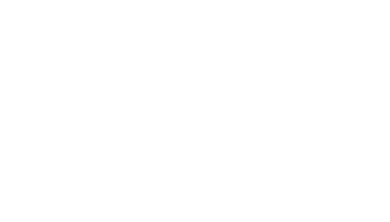
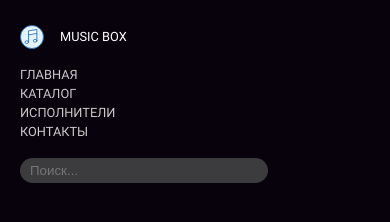
Before and after one commit to valynka/layout-designer-project-56, a website: page src/index.html in a window 390 px wide. Drawn offline with Linux system fonts and the light colour scheme.

Commit message:
added header

```diff
--- a/src/index.html
+++ b/src/index.html
@@ -4,9 +4,24 @@
     <meta charset="UTF-8">
     <meta http-equiv="X-UA-Compatible" content="IE=edge">
     <meta name="viewport" content="width=device-width, initial-scale=1.0">
+    <link rel="stylesheet" href="css/app.css">
     <title>layout-designer-project-56 valinka</title>
 </head>
 <body>
-
+    <header class="flex">
+        <div class="logo flex">
+            <img src="images/logo.svg" alt="music box logo">
+            <a href="#" >Music Box</a>
+        </div>
+        <div class="links flex">
+            <a href="#">Главная</a>
+            <a href="#">Каталог</a>
+            <a href="#">Исполнители</a>
+            <a href="#">Контакты</a>
+        </div>
+        <div class="search flex">
+            <input type="text" name="search" placeholder="Поиск...">
+        </div>
+    </header>
 </body>
 </html>
--- a/src/scss/_general.scss
+++ b/src/scss/_general.scss
@@ -10,18 +10,57 @@
   src: url(../fonts/Roboto/Roboto-Bold.ttf);
 }
 
+@mixin reset {
+  margin: 0;
+  padding: 0;
+}
+
+@mixin content-position-center {
+  margin: 0 auto;
+}
+
+@mixin container {
+  @include content-position-center;
+
+  max-width: calc(100% - 40px);
+
+  @media (min-width: 1240px) {
+    max-width: 1200px;
+  }
+}
+
 h1 {
   font: bold 60px/90px Roboto, sans-serif;
   text-transform: uppercase;
+
+  @media (max-width: $max-width) {
+      font-size: 30px;
+      line-height: 45px;
+  }
 }
 
 h2 {
   font: bold 38px/57px Roboto, sans-serif;
   text-transform: uppercase;
+
+  @media (max-width: $max-width) {
+      font-size: 18px;
+      line-height: 27px;
+  }
 }
 
 body {
+  @include reset;
+
   font: 18px/1.5 Roboto, sans-serif;
   background: $black;
   color: $dark-grey;
 }
+
+.container {
+  @include container;
+}
+
+.flex {
+  display: flex;
+}
--- a/src/scss/_variables.scss
+++ b/src/scss/_variables.scss
@@ -1,8 +1,20 @@
 $black: #08020D;
 $grey: #E0E0E0;
 $dark-grey: #CACACA;
+$very-dark-grey: #757575;
 $dark: #3C3B3D;
 $green: #34C176;
 $orange: #F89202;
 $purple: #5328A1;
 $red: #95390C;
+
+$text-sm: 12.8px;
+$text-1: 16px;
+$text-2: 24px;
+$text-3: 32px;
+$text-4: 40px;
+$text-5: 48px;
+$text-6: 56px;
+$text-7: 64px;
+
+$max-width: 454px;
--- a/src/scss/app.scss
+++ b/src/scss/app.scss
@@ -1,3 +1,5 @@
 @import "variables";
 
 @import "general";
+
+@import "blocks/header";
--- /dev/null
+++ b/src/scss/blocks/_header.scss
@@ -0,0 +1,92 @@
+header {
+	@include container;
+
+	position: absolute;
+	top: 25px;
+	right: 0;
+	left: 0;
+
+	a {
+		color: $dark-grey;
+		font-size: $text-sm;
+		line-height: 16px;
+		text-transform: uppercase;
+		text-decoration: none;
+	}
+
+	@media (max-width: 870px) {
+		&.flex {
+			flex-direction: column;
+			gap: 18px;
+		}
+	}
+}
+
+.logo {
+	margin-right: 90px;
+
+	&.flex {
+		align-items: center;
+	}
+
+	img {
+		width: 24px;
+		height: 24px;
+
+		margin-right: 16px;
+	}
+
+	a {
+		color: #fff;
+	}
+}
+
+.links {
+	margin-right: 40px;
+
+	&.flex {
+		gap: 24px;
+		align-items: center;
+	}
+
+	a {
+		&:hover {
+			color: #fff;
+		}
+	}
+
+	@media (max-width: $max-width) {
+		&.flex {
+			flex-direction: column;
+			gap: 3px;
+			align-items: flex-start;
+		}
+	}
+}
+
+.search {
+	position: absolute;
+	right: 0;
+
+	input {
+		box-sizing: border-box;
+		width: 248px;
+		height: 25px;
+		padding: 5px 10px;
+
+		color: $very-dark-grey;
+
+		background: $dark;
+		border: none;
+		border-radius: 50px;
+		outline: none;
+	}
+
+	&.flex {
+		align-items: center;
+	}
+
+	@media (max-width: 870px) {
+		position: static;
+	}
+}
```
Also changed, not shown: src/css/app.css, 3 other files. Lines whose indentation alone changed are shown as unchanged.
